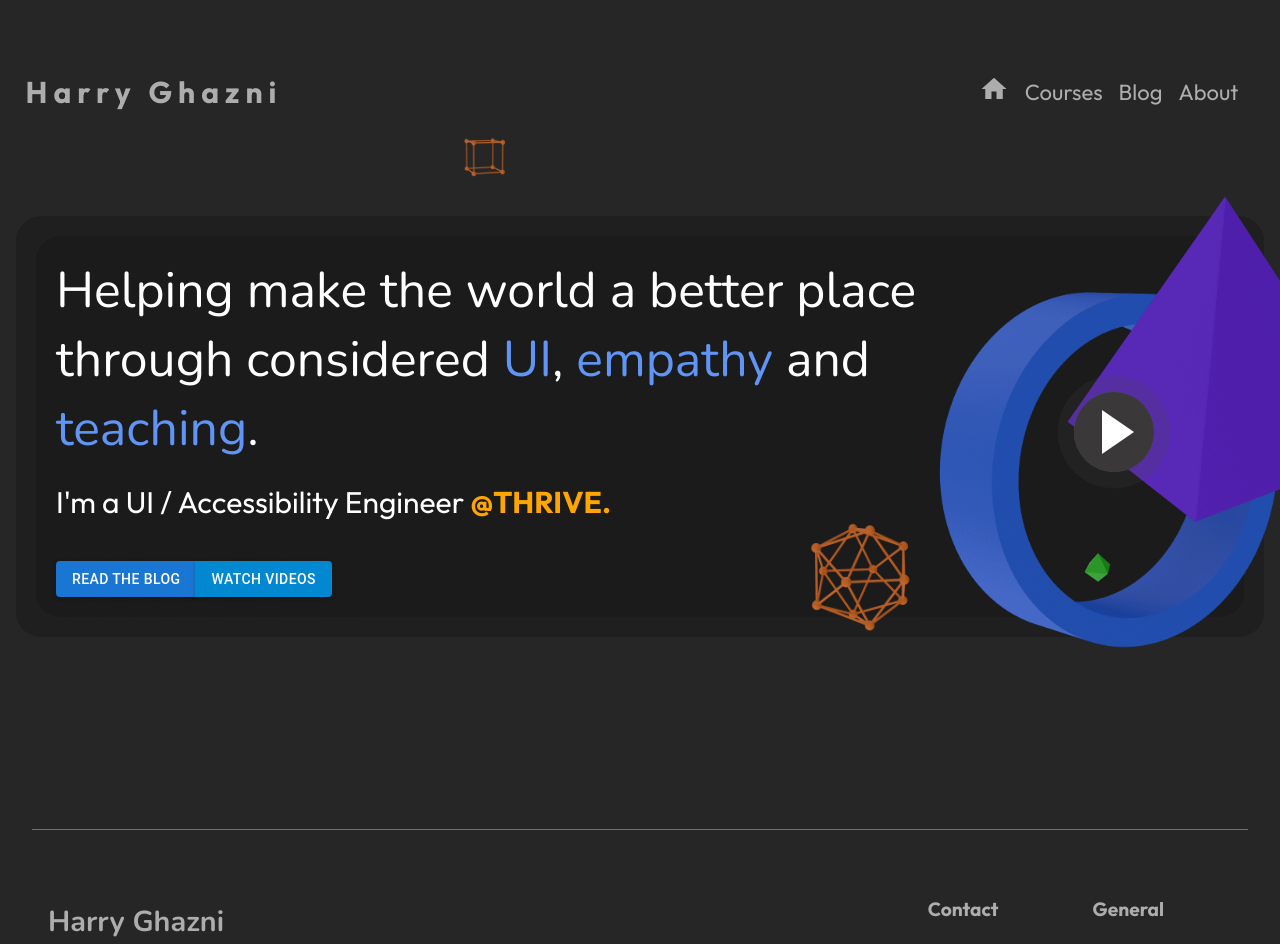
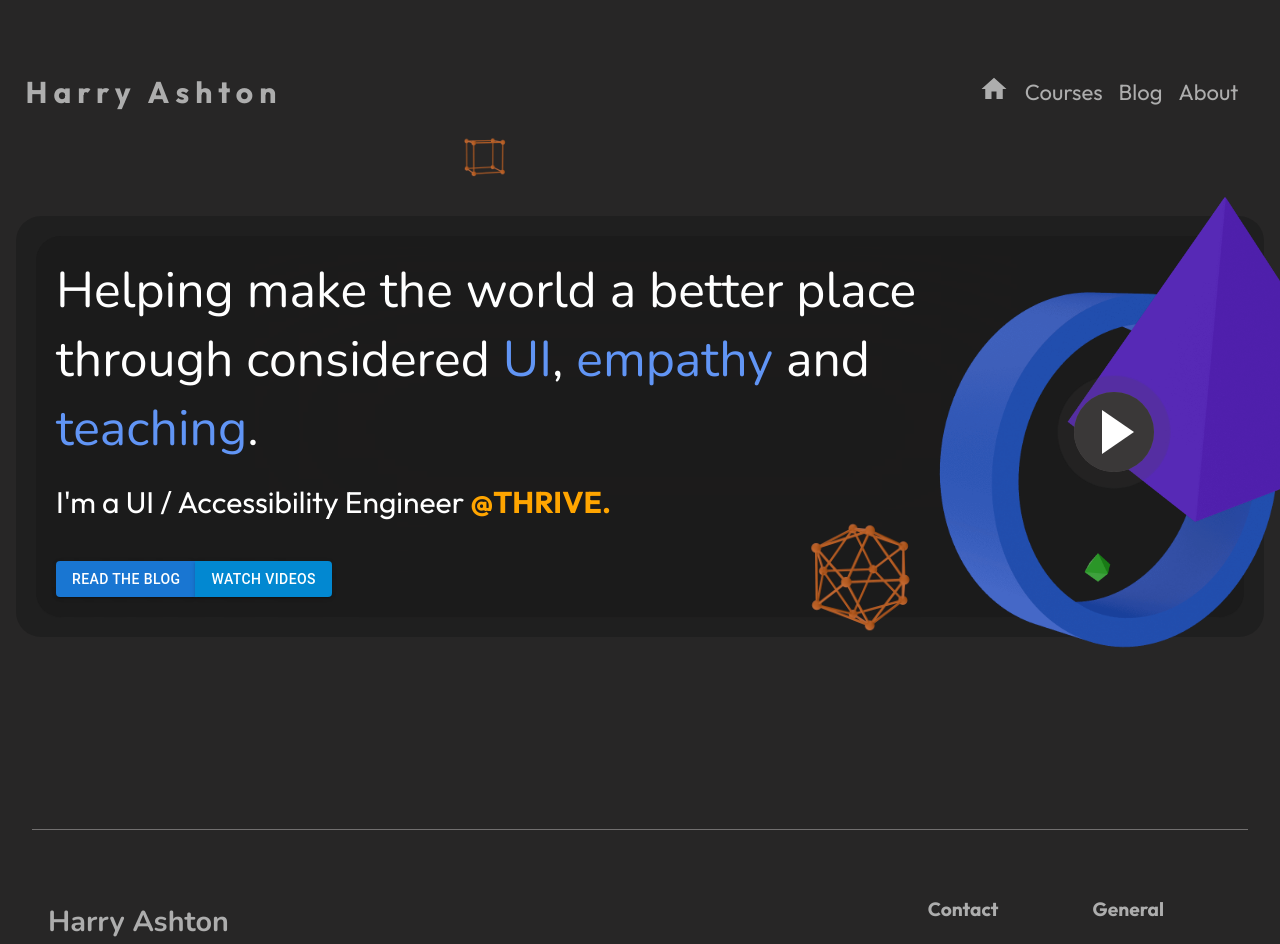
Before and after one commit to thehashton/harry-nextjs-blog, a Next.js app: page / in a window 1280 px wide. Shown: the top 944 px of the page. Built offline with nearby package versions, Linux system fonts and the light colour scheme.

Commit message:
Changes surname to Ashton

```diff
--- a/components/Footer/Footer.tsx
+++ b/components/Footer/Footer.tsx
@@ -9,7 +9,7 @@ const Footer = () => {
       <div className="content">
         <div className="top">
           <div className="bio">
-            <h2>Harry Ghazni</h2>
+            <h2>Harry Ashton</h2>
             <p>UI/Accessibility engineer and educator for making our world better through the power of the web</p>
           </div>
           <ul className="contact">
--- a/components/Header/Header.tsx
+++ b/components/Header/Header.tsx
@@ -9,7 +9,7 @@ const Header = () => {
     <HeaderWrapper>
       <Link href="/">
         <LogoLink style={{textDecoration: 'none'}}>
-          <LogoText>Harry Ghazni</LogoText>
+          <LogoText>Harry Ashton</LogoText>
         </LogoLink>
       </Link>
       <div style={{display: 'flex', alignItems: 'center', zIndex: '10'}}>
--- a/pages/index.tsx
+++ b/pages/index.tsx
@@ -9,7 +9,7 @@ const Home: NextPage = () => {
   return (
     <>
       <Head>
-        <title>Harry Ghazni - UI/Accessibility Engineer</title>
+        <title>Harry Ashton - UI/Accessibility Engineer</title>
         <link rel="preconnect" href="https://fonts.gstatic.com" />
         <link href="https://fonts.googleapis.com/css2?family=Outfit:wght@100;200;300;400;500;600;700;800;900&display=swap" rel="stylesheet" />
         <link href="https://fonts.googleapis.com/css2?family=Nunito:wght@400;700&display=swap|Roboto:wght@400;700&display=swap" rel="stylesheet" />
```
